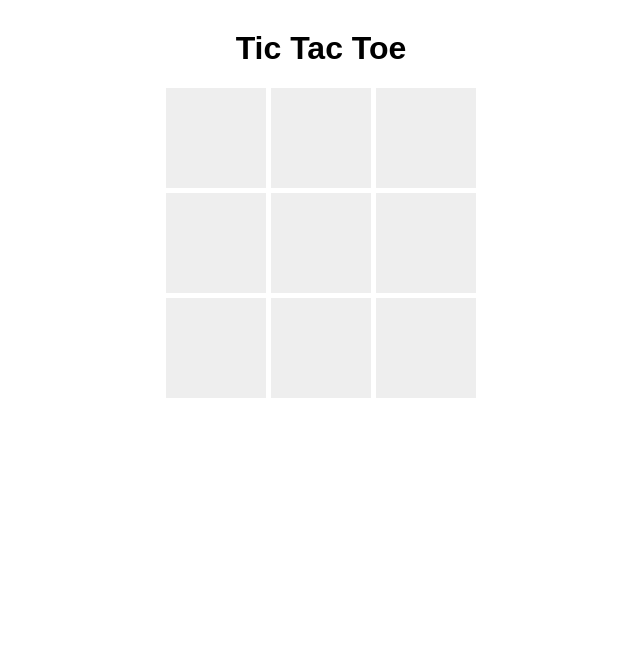
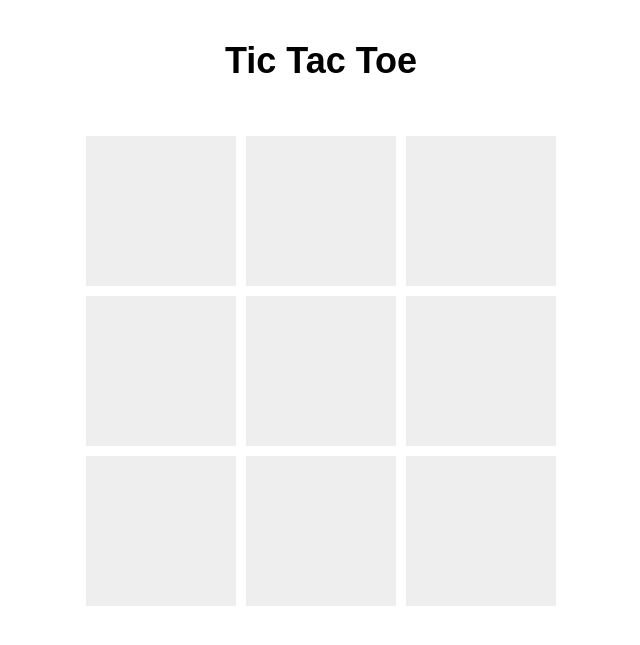
Before and after one commit to ChamuMeravala/flask-tictactoe, a Flask app: page / in a window 1280 px wide. Shown: the top 645 px of the page, without its empty margins (319-959 px from the left). Run offline with Flask 3, Linux system fonts and the light colour scheme.

Commit message:
FIX : improved logic for css

```diff
--- a/static/game.js
+++ b/static/game.js
@@ -1,3 +1,5 @@
+
+
 const cells = document.querySelectorAll('[data-cell]');
 const board = document.getElementById('board');
 const winningMessage = document.getElementById('winningMessage');
--- a/static/style.css
+++ b/static/style.css
@@ -1,40 +1,102 @@
+/* Center everything on the page */
 body {
+    display: flex;
+    flex-direction: column;
+    align-items: center;
+    justify-content: flex-start;
     font-family: Arial, sans-serif;
-    text-align: center;
+    background-color: #ffffff;
+    margin: 0;
+    padding: 20px;
+}
+
+/* Title */
+h1 {
+    margin-top: 20px;
+    font-size: 36px;
+    font-weight: bold;
+}
+
+/* Game board layout */
+#board {
+    display: grid;
+    grid-template-columns: repeat(3, 150px);
+    grid-template-rows: repeat(3, 150px);
+    gap: 10px;
     margin-top: 30px;
 }
 
-#board {
-    display: grid;
-    grid-template-columns: repeat(3, 100px);
-    grid-gap: 5px;
-    justify-content: center;
-    margin: 20px auto;
-}
-
+/* Game cells */
 .cell {
-    width: 100px;
-    height: 100px;
     background-color: #eee;
-    font-size: 60px;
+    width: 150px;
+    height: 150px;
     display: flex;
     align-items: center;
     justify-content: center;
     cursor: pointer;
+    position: relative;
+    font-size: 60px;
+    transition: background-color 0.3s ease;
 }
 
-.x {
-    color: blue;
+.cell:hover {
+    background-color: #ddd;
 }
 
-.o {
-    color: red;
+/* Marks for X and O */
+.cell.x::before {
+    content: "X";
+    color: #007BFF;
+    font-weight: bold;
 }
 
+.cell.o::before {
+    content: "O";
+    color: #FF4136;
+    font-weight: bold;
+}
+
+/* Hover indicator */
+.x #board .cell:not(.x):not(.o):hover::before {
+    content: "X";
+    color: rgba(0, 123, 255, 0.5);
+}
+
+.o #board .cell:not(.x):not(.o):hover::before {
+    content: "O";
+    color: rgba(255, 65, 54, 0.5);
+}
+
+/* Winning message box */
 .winning-message {
     display: none;
+    flex-direction: column;
+    align-items: center;
+    margin-top: 30px;
 }
 
 .winning-message.show {
-    display: block;
+    display: flex;
 }
+
+#winningMessageText {
+    font-size: 24px;
+    margin-bottom: 10px;
+}
+
+/* Restart button */
+#restartButton {
+    padding: 10px 20px;
+    font-size: 16px;
+    background-color: #28a745;
+    border: none;
+    border-radius: 5px;
+    color: white;
+    cursor: pointer;
+    transition: background-color 0.3s ease;
+}
+
+#restartButton:hover {
+    background-color: #218838;
+}
```
